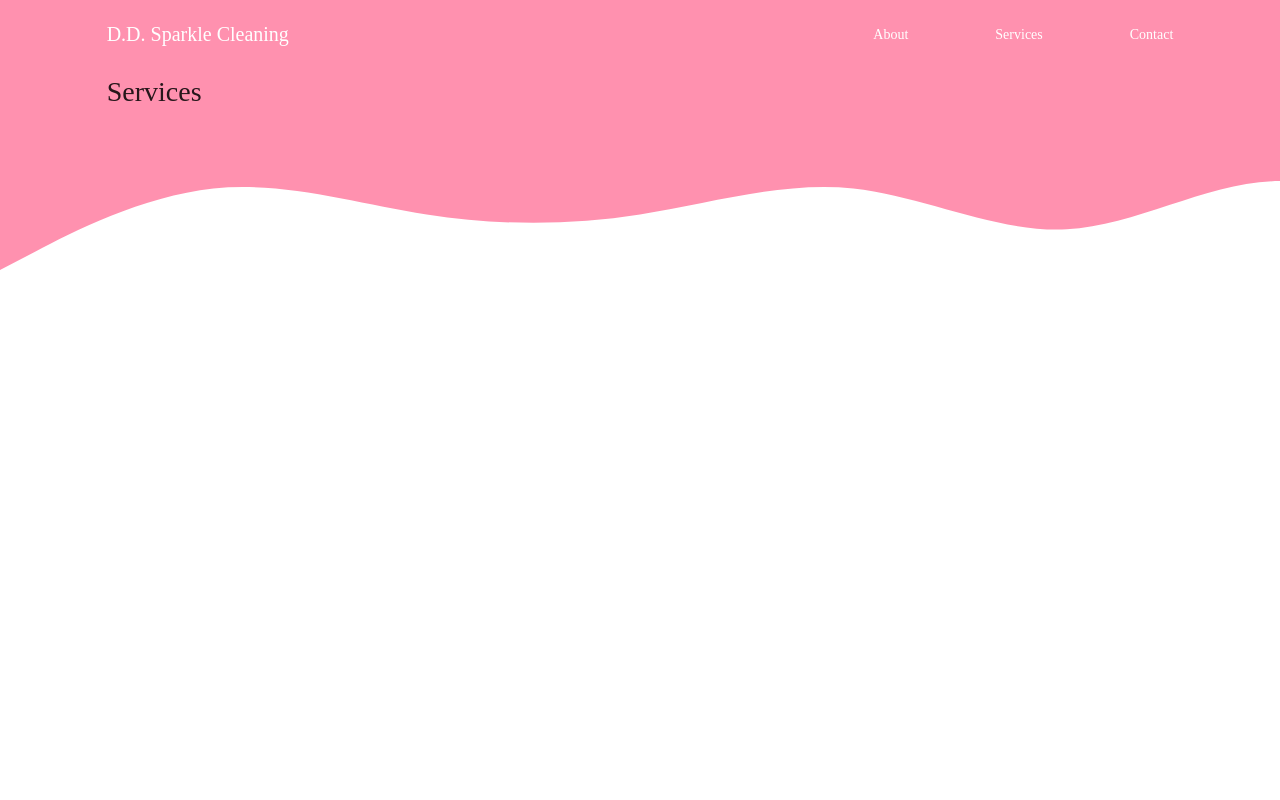
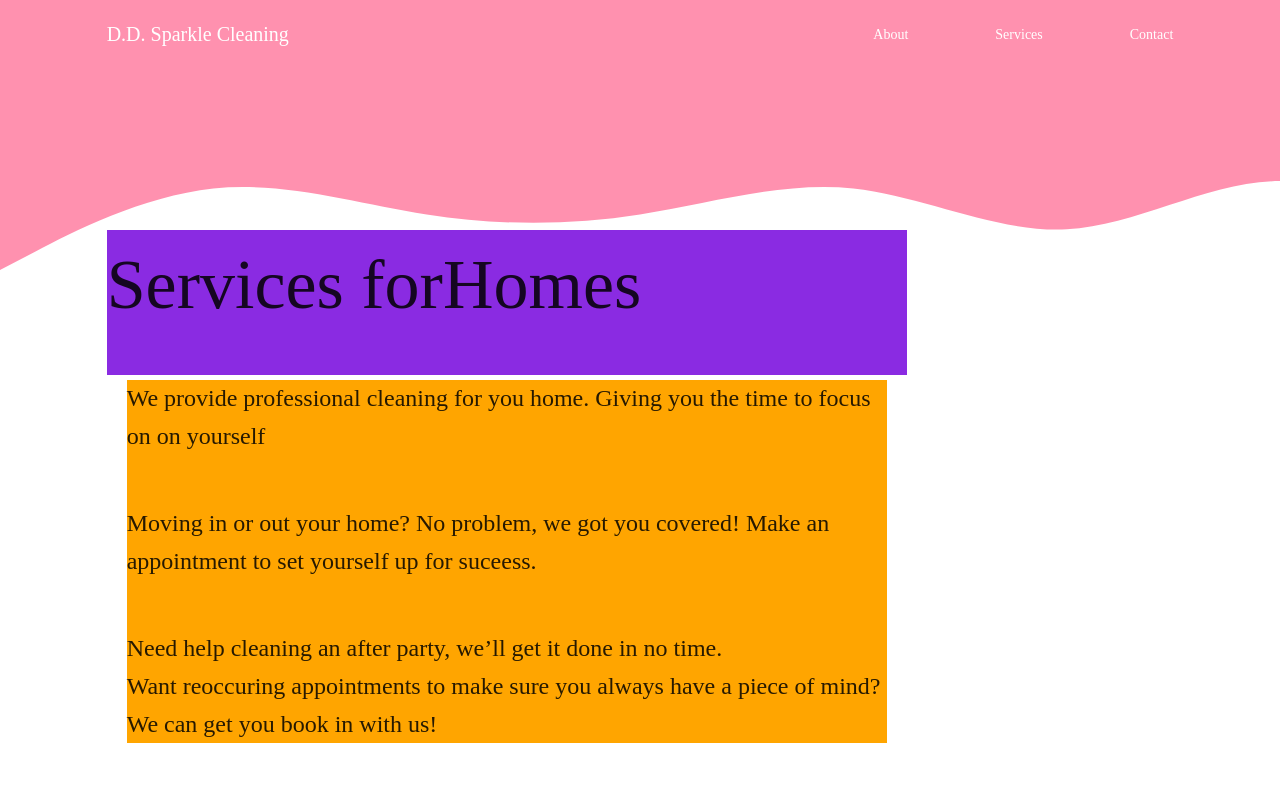
Before and after one commit to Carlos460/dd-sparkle-cleaning, a Next.js app: page /services in a window 1280 px wide. Shown: the top 800 px of the page. Built offline with nearby package versions, Linux system fonts and the light colour scheme; a web font is replaced by a local one.

Commit message:
adjusted home page styles and starting to work on services

```diff
--- a/_includes/Footer/Footer.styles.ts
+++ b/_includes/Footer/Footer.styles.ts
@@ -1,8 +1,8 @@
-import styled from 'styled-components';
+import styled from "styled-components";
 
 export const Container = styled.div`
   width: 100%;
-  height: 500px;
+  height: 250px;
 
   background-color: var(--primary);
 `;
--- a/_sections/OurServices/index.tsx
+++ b/_sections/OurServices/index.tsx
@@ -1,8 +1,44 @@
+import Link from "next/link";
+import * as S from "./styles";
+import { Title } from "@styles/Sparkle.styles";
+
 const OurServices = () => {
   return (
-    <>
-      <h1>Services</h1>
-    </>
+    <S.SectionContainer>
+      <S.Header>
+        <h1>Services for</h1>
+        <br />
+        <h1>Homes</h1>
+      </S.Header>
+
+      <S.Text>
+        <h4>
+          We provide professional cleaning for you home. Giving you the time to
+          focus on on yourself
+        </h4>
+        <br />
+        <h4>
+          Moving in or out your home? No problem, we got you covered! Make an
+          appointment to set yourself up for suceess.
+        </h4>
+        <br />
+        Need help cleaning an after party, we’ll get it done in no time. <br />
+        Want reoccuring appointments to make sure you always have a piece of
+        mind? We can get you book in with us! <br />
+      </S.Text>
+
+      <S.BoxContainer>
+        {/* <h1> Offices </h1>
+        <h1> Homes </h1>
+        <h1> Apartments </h1>
+        <h1> Move In/Out </h1>
+        <h1> Celebration After Parties </h1> */}
+      </S.BoxContainer>
+
+      <S.Link>
+        {/* <a href="/contact"> Request an estimate &rarr </a> */}
+      </S.Link>
+    </S.SectionContainer>
   );
 };
 
--- a/_sections/OurServices/styles.ts
+++ b/_sections/OurServices/styles.ts
@@ -1 +1,34 @@
 import styled from "styled-components";
+
+//SectionContainer
+//Header
+//Text
+//BoxContainer
+//Link
+
+export const SectionContainer = styled.div`
+  display: flex;
+  justify-content: center;
+  flex-direction: column;
+  height: 100%;
+  width: 75%;
+  margin-top: 10rem;
+`;
+
+export const Header = styled.div`
+  width: 100%;
+  font-size: 35px;
+  padding-right: 50px;
+  display: flex;
+  flex-wrap: column;
+  background-color: blueviolet;
+`;
+export const Text = styled.text`
+  font-size: 24px;
+  margin: 5px 20px;
+  background-color: orange;
+`;
+export const BoxContainer = styled.div`
+  background-color: yellow;
+`;
+export const Link = styled.link``;
--- a/pages/services.tsx
+++ b/pages/services.tsx
@@ -1,15 +1,15 @@
-import type { NextPage } from 'next';
-import Head from 'next/head';
-import Navbar from '@includes/Navbar';
-import Footer from '@includes/Footer';
+import type { NextPage } from "next";
+import Head from "next/head";
+import Navbar from "@includes/Navbar";
+import Footer from "@includes/Footer";
 
-import { Row, Col } from 'antd';
+import { Row, Col } from "antd";
 
 // Sections
-import OurServices from '@sections/OurServices';
+import OurServices from "@sections/OurServices";
 
 // Components
-import * as S from '@styles/Sparkle.styles';
+import * as S from "@styles/Sparkle.styles";
 
 const Services: NextPage = () => {
   return (
@@ -22,8 +22,8 @@ const Services: NextPage = () => {
       <main>
         <S.Section>
           <Navbar theme="pink" />
-          <S.Wave style={{ transform: 'scaleY(-1)', top: 70 }} />
-          <Row justify="center">
+          <S.Wave style={{ transform: "scaleY(-1)", top: 70 }} />
+          <Row align="middle" justify="center" style={{ height: "100%" }}>
             <Col xs={22} sm={18} lg={20} xxl={14}>
               <OurServices />
             </Col>
```
Also changed, not shown: _sections/AboutUs/styles.ts (+18 -4 lines), pages/about.tsx (+11 -3 lines).
